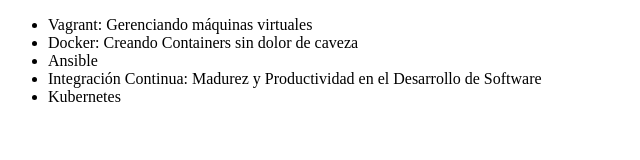
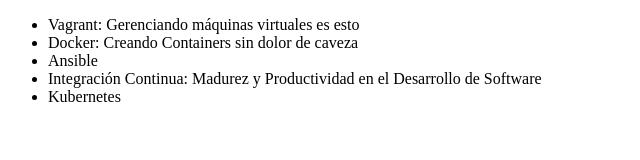
Before and after one commit to Enriquecan5/alura-git, a plain HTML site: page index.html in a window 1280 px wide. Shown: the full height of the page, 0-640 px from the left. Drawn offline with Linux system fonts and the light colour scheme.

Commit message:
Corrigo linea vagrant

```diff
--- a/index.html
+++ b/index.html
@@ -6,7 +6,7 @@
     </head>
     <body>
         <ul>
-            <li>Vagrant: Gerenciando máquinas virtuales</li>
+            <li>Vagrant: Gerenciando máquinas virtuales es esto</li>
             <li>Docker: Creando Containers sin dolor de caveza</li>
             <li>Ansible</li>
             <li>Integración Continua: Madurez y Productividad en el Desarrollo de Software</li>
```
